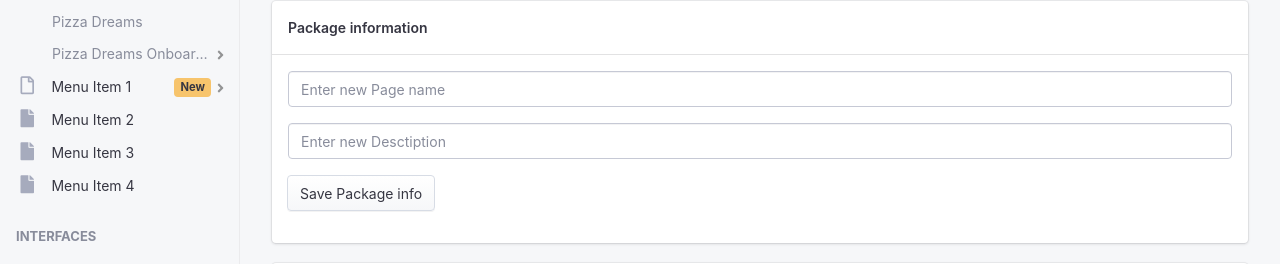
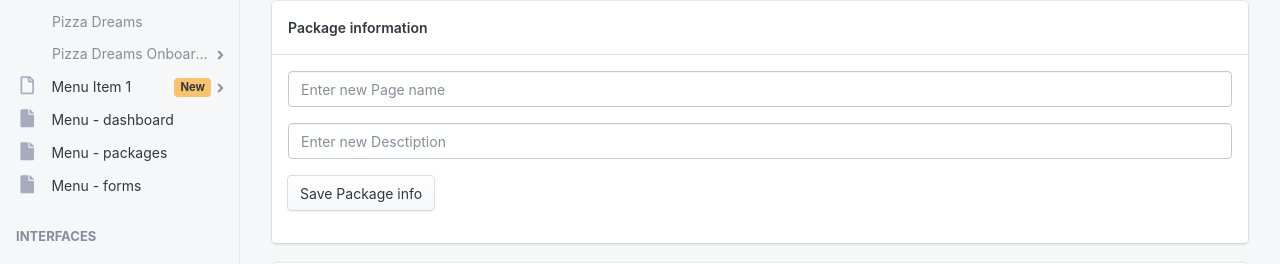
Before and after one commit to binawork/OnlineOnboarding, a Django app: page /onboarding/bootstrap/package-page in a window 1280 px wide. Shown: the part 197-461 px from the top of the page. Run offline with Django 3.2, Linux system fonts and the light colour scheme; some libraries are stand-ins or nearby versions.

Commit message:
Change text of url links to ease surfing for testing

```diff
--- a/templates/bootstrap/dashboard.html
+++ b/templates/bootstrap/dashboard.html
@@ -211,13 +211,13 @@
                 </li><!-- /.menu-item -->
                 <!-- .menu-item -->
                 <li class="menu-item">
-                  <a href="{% url 'manage' %}" class="menu-link"><span class="menu-icon fas fa-file"></span> <span class="menu-text">Menu Item 2</span></a>
+                  <a href="{% url 'manage' %}" class="menu-link"><span class="menu-icon fas fa-file"></span> <span class="menu-text">Menu - packages</span></a>
                 </li><!-- /.menu-item -->
                 <li class="menu-item">
-                  <a href="{% url 'bootstrap_1_package' %}" class="menu-link"><span class="menu-icon fas fa-file"></span> <span class="menu-text">Menu Item 3</span></a>
+                  <a href="{% url 'bootstrap_1_package' %}" class="menu-link"><span class="menu-icon fas fa-file"></span> <span class="menu-text">Menu Item 2</span></a>
                 </li><!-- /.menu-item -->
                 <li class="menu-item">
-                  <a href="{% url 'bootstrap_forms' %}" class="menu-link"><span class="menu-icon fas fa-file"></span> <span class="menu-text">Menu Item 4</span></a>
+                  <a href="{% url 'bootstrap_forms' %}" class="menu-link"><span class="menu-icon fas fa-file"></span> <span class="menu-text">Menu - forms</span></a>
                 </li><!-- /.menu-item -->
                 <!-- .menu-header -->
                 <li class="menu-header">Interfaces </li><!-- /.menu-header -->
--- a/templates/bootstrap/package_page.html
+++ b/templates/bootstrap/package_page.html
@@ -216,13 +216,13 @@
                 </li><!-- /.menu-item -->
                 <!-- .menu-item -->
                 <li class="menu-item">
-                  <a href="{% url 'bootstrap_dashboard' %}" class="menu-link"><span class="menu-icon fas fa-file"></span> <span class="menu-text">Menu Item 2</span></a>
+                  <a href="{% url 'bootstrap_dashboard' %}" class="menu-link"><span class="menu-icon fas fa-file"></span> <span class="menu-text">Menu - dashboard</span></a>
                 </li><!-- /.menu-item -->
                 <li class="menu-item">
-                  <a href="{% url 'manage' %}" class="menu-link"><span class="menu-icon fas fa-file"></span> <span class="menu-text">Menu Item 3</span></a>
+                  <a href="{% url 'manage' %}" class="menu-link"><span class="menu-icon fas fa-file"></span> <span class="menu-text">Menu - packages</span></a>
                 </li><!-- /.menu-item -->
                 <li class="menu-item">
-                  <a href="{% url 'bootstrap_forms' %}" class="menu-link"><span class="menu-icon fas fa-file"></span> <span class="menu-text">Menu Item 4</span></a>
+                  <a href="{% url 'bootstrap_forms' %}" class="menu-link"><span class="menu-icon fas fa-file"></span> <span class="menu-text">Menu - forms</span></a>
                 </li><!-- /.menu-item -->
                 <!-- .menu-header -->
                 <li class="menu-header">Interfaces </li><!-- /.menu-header -->
--- a/templates/bootstrap/packages.html
+++ b/templates/bootstrap/packages.html
@@ -216,13 +216,13 @@
                 </li><!-- /.menu-item -->
                 <!-- .menu-item -->
                 <li class="menu-item">
-                  <a href="{% url 'bootstrap_dashboard' %}" class="menu-link"><span class="menu-icon fas fa-file"></span> <span class="menu-text">Menu Item 2</span></a>
+                  <a href="{% url 'bootstrap_dashboard' %}" class="menu-link"><span class="menu-icon fas fa-file"></span> <span class="menu-text">Menu - dashboard</span></a>
                 </li><!-- /.menu-item -->
                 <li class="menu-item">
                   <a href="{% url 'bootstrap_1_package' %}" class="menu-link"><span class="menu-icon fas fa-file"></span> <span class="menu-text">Menu Item 3</span></a>
                 </li><!-- /.menu-item -->
                 <li class="menu-item">
-                  <a href="{% url 'bootstrap_forms' %}" class="menu-link"><span class="menu-icon fas fa-file"></span> <span class="menu-text">Menu Item 4</span></a>
+                  <a href="{% url 'bootstrap_forms' %}" class="menu-link"><span class="menu-icon fas fa-file"></span> <span class="menu-text">Menu - forms</span></a>
                 </li><!-- /.menu-item -->
                 <!-- .menu-header -->
                 <li class="menu-header">Interfaces </li><!-- /.menu-header -->
```
